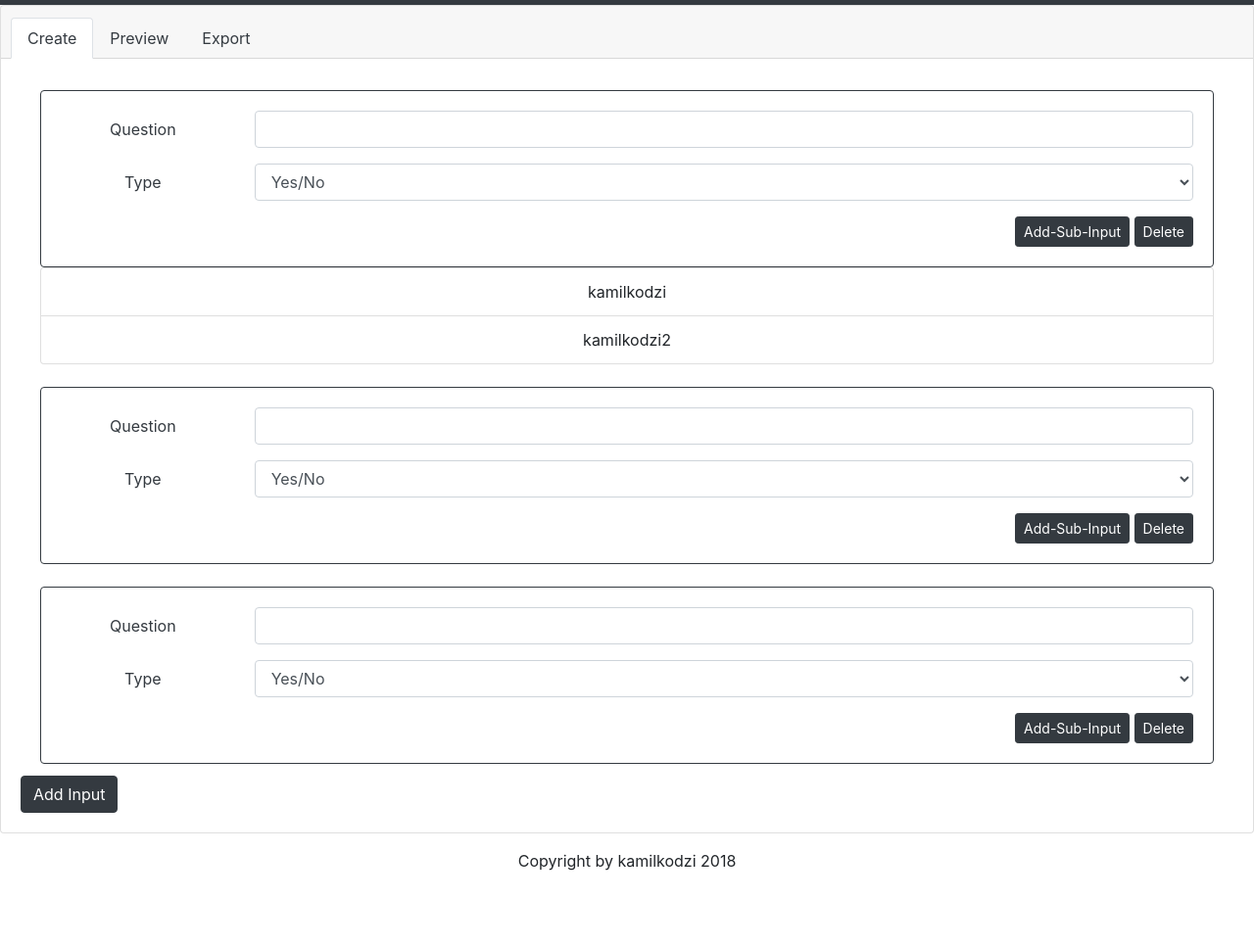
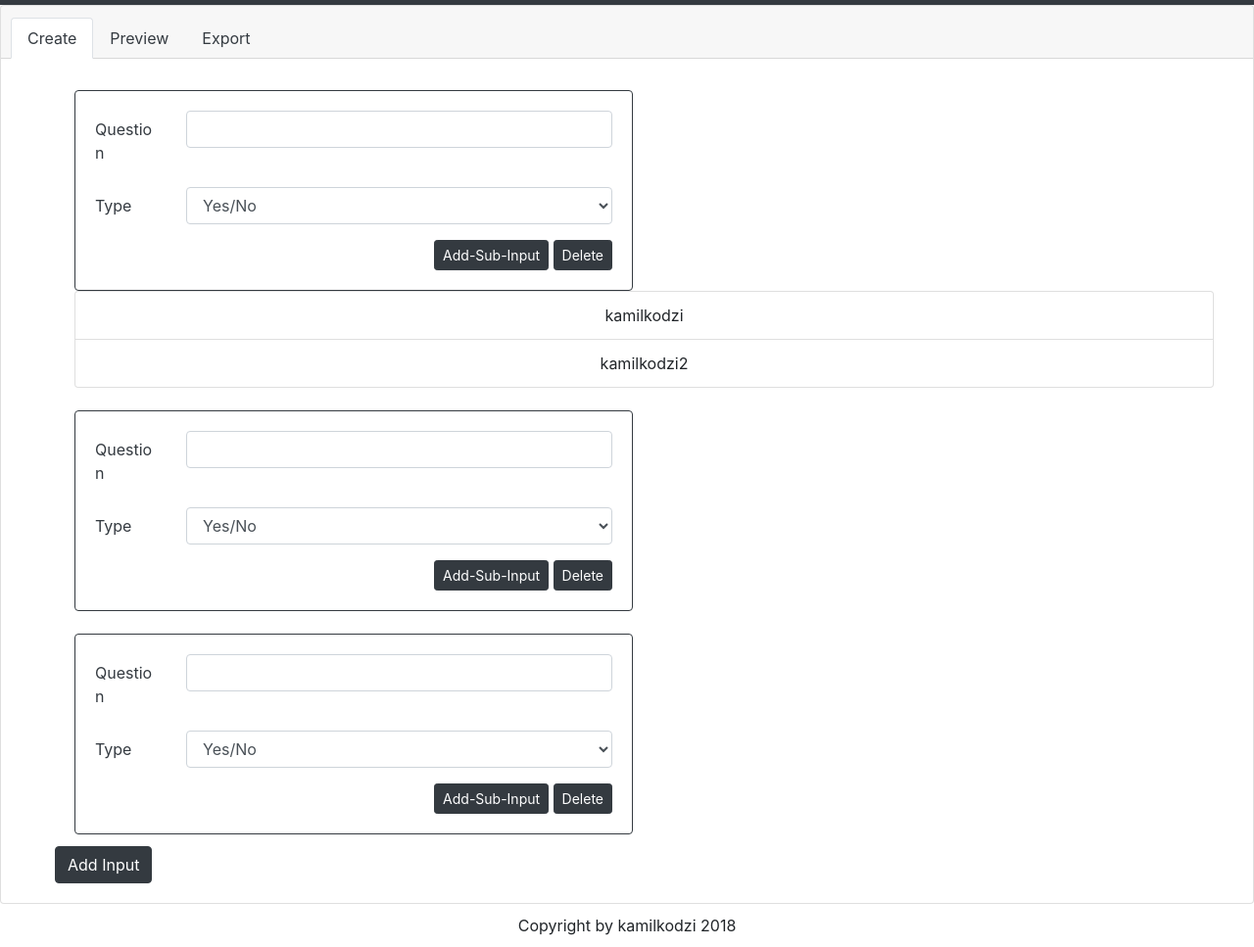
Before and after one commit to kamilkodzi/homeworkS, a plain HTML site: page index.html in a window 1280 px wide. Shown: the part 51-1018 px from the top of the page at 98% size. Before the commit the page ends 942 px from the top, so only its background shows below. Drawn offline with nearby package versions, Linux system fonts and the light colour scheme; a web font is replaced by a local one.

Commit message:
after create new bootstrap layout some css fixes was unnecessery

```diff
--- a/css/main.css
+++ b/css/main.css
@@ -1,16 +1,25 @@
 body{
 
-    min-width: 200px;
-}
-.container{
-    margin-top: 1em;
+    min-width: 720px;
 
 }
 
-#frame-body{
+
+#footer{
+    margin:10px;
+
+}
+
+label{
+    text-align: left
+}
+
+#frame-body-element{
+    width: 570px;
+    /*margin-bottom: 25px;*/
+}
+
+#container{
+    margin-left: 35px;
     min-height: 80vh;
 }
-
-#footer{
-    margin-top:1em;
-}
```
